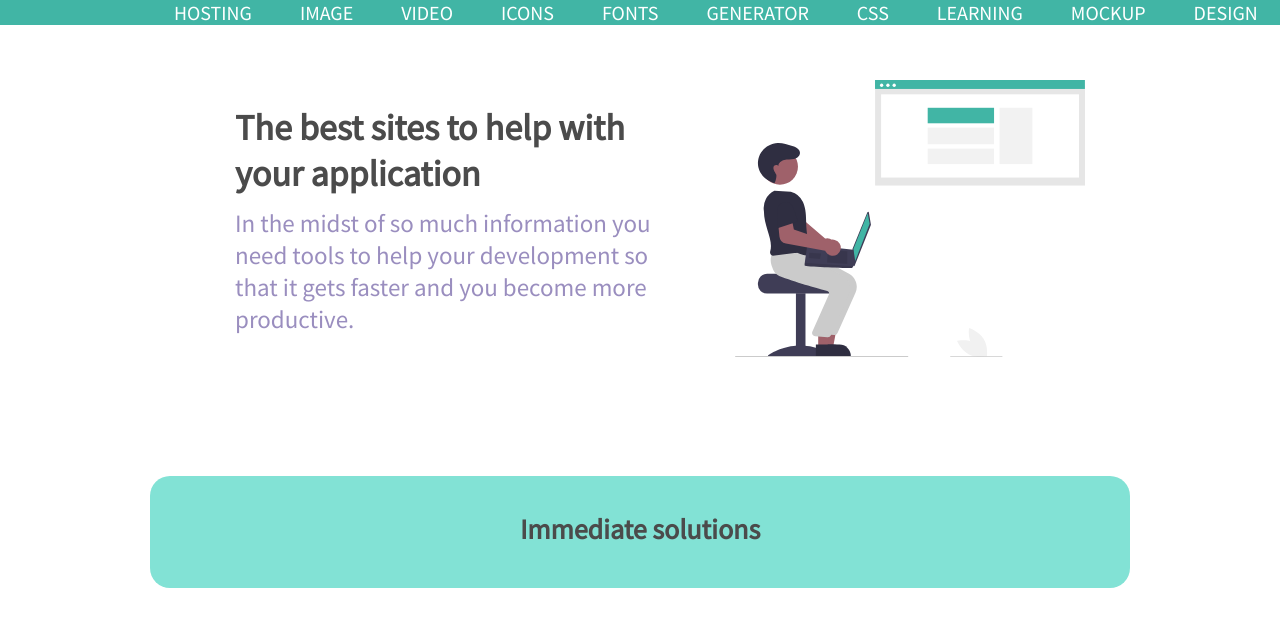
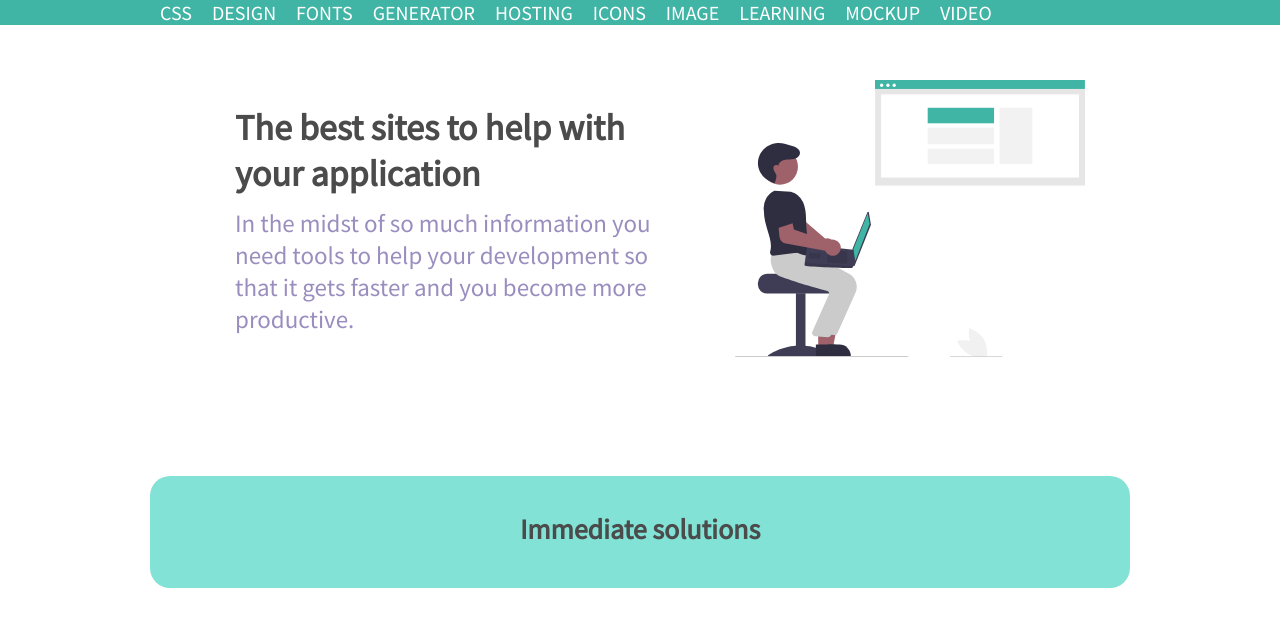
Before and after one commit to fabioteraoka/fordeveloper, a website: page index.html in a window 1280 px wide. Drawn offline with Linux system fonts and the light colour scheme.

Commit message:
Refactore

```diff
--- a/index.html
+++ b/index.html
@@ -23,16 +23,10 @@
         <nav>
           <ul>
             <li>
-              <a href="#" onclick='sections("Hosting")'>Hosting</a>
+              <a href="#" onclick='sections("CSS")'>CSS</a>
             </li>
             <li>
-              <a href="#" onclick='sections("Image")'>Image</a>
-            </li>
-            <li>
-              <a href="#" onclick='sections("Video")'>Video</a>
-            </li>
-            <li>
-              <a href="#" onclick='sections("Icons")'>Icons</a>
+              <a href="#" onclick='sections("Design")'>Design</a>
             </li>
             <li>
               <a href="#" onclick='sections("Fonts")'>Fonts</a>
@@ -41,7 +35,13 @@
               <a href="#" onclick='sections("Generator")' >Generator</a>
             </li>
             <li>
-              <a href="#" onclick='sections("CSS")'>CSS</a>
+              <a href="#" onclick='sections("Hosting")'>Hosting</a>
+            </li>
+            <li>
+              <a href="#" onclick='sections("Icons")'>Icons</a>
+            </li>
+            <li>
+              <a href="#" onclick='sections("Image")'>Image</a>
             </li>
             <li>
               <a href="#" onclick='sections("Learning")'>Learning</a>
@@ -50,7 +50,7 @@
               <a href="#" onclick='sections("Mockup")'>Mockup</a>
             </li>
             <li>
-              <a href="#" onclick='sections("Design")'>Design</a>
+              <a href="#" onclick='sections("Video")'>Video</a>
             </li>
           </ul>
         </nav>
--- a/responsive.css
+++ b/responsive.css
@@ -1,7 +1,7 @@
 
 /* media queries */
 html {
-    font-size: 50%;
+    font-size: 40%;
 }
 
 @media (max-width: 630px) {
--- a/style.css
+++ b/style.css
@@ -45,6 +45,7 @@ img {
 
 header nav ul {
   display: flex;
+  justify-content: space-between;
 }
 
 header nav ul li {
@@ -56,7 +57,7 @@ header nav ul li a {
   color: white;
   text-transform: uppercase;
   font-size: 2rem;
-  padding: 2.4rem;
+  padding: 1rem;
   transition: all 250ms linear 0s;
 }
 
```
